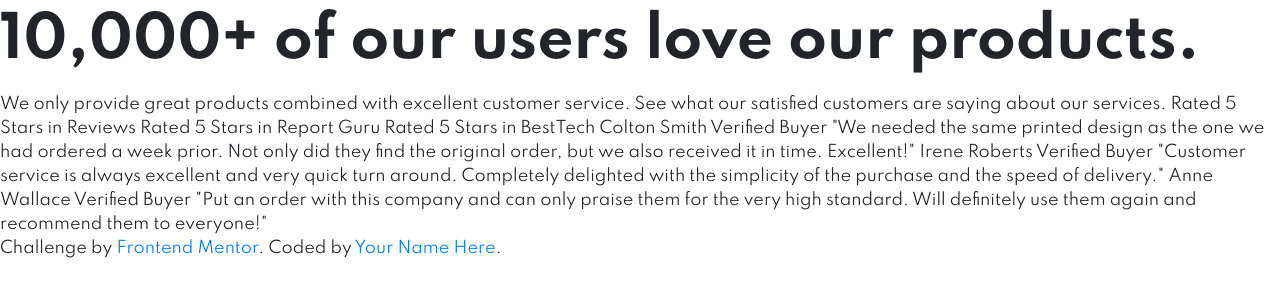
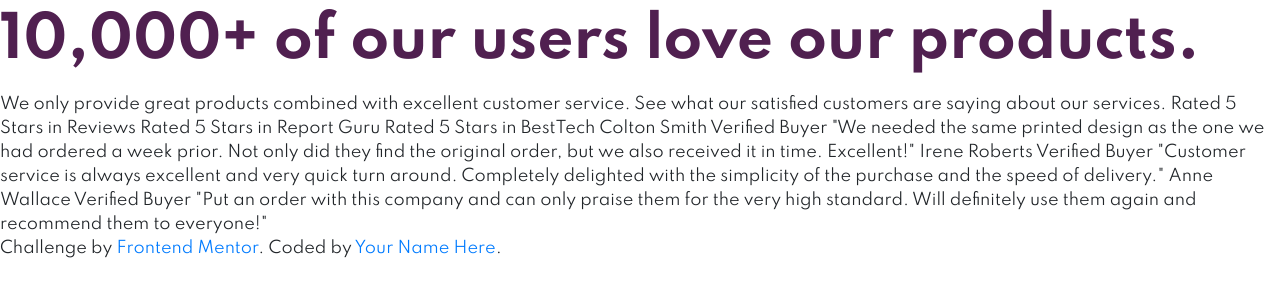
Before and after one commit to esromc23/social-proof-section-master, a plain HTML site: page index.html in a window 1280 px wide. Drawn offline with nearby package versions, Linux system fonts and the light colour scheme.

Commit message:
Style updates

```diff
--- a/design/styles.css
+++ b/design/styles.css
@@ -1,5 +1,9 @@
 body {
     font-family: "Spartan";
+  }
+
+  #title {
+    color: hsl(300, 43%, 22%)
   }
 
   h1 {
--- a/index.html
+++ b/index.html
@@ -48,7 +48,9 @@
   </head>
   <body>
 
+  <section id="title">
     <h1>10,000+ of our users love our products.</h1>
+  </section>
 
     We only provide great products
     combined with excellent customer service. See what our satisfied customers
```
